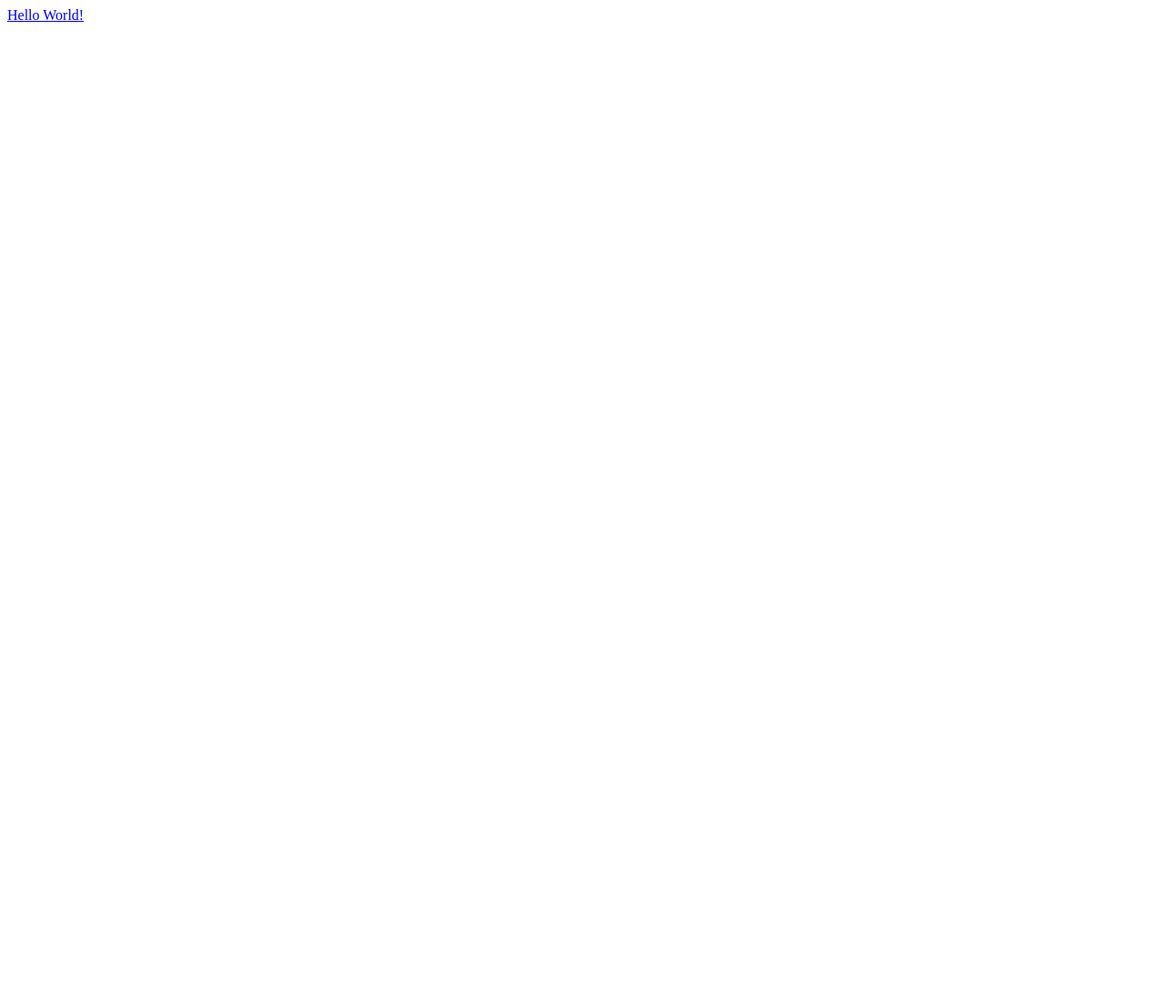
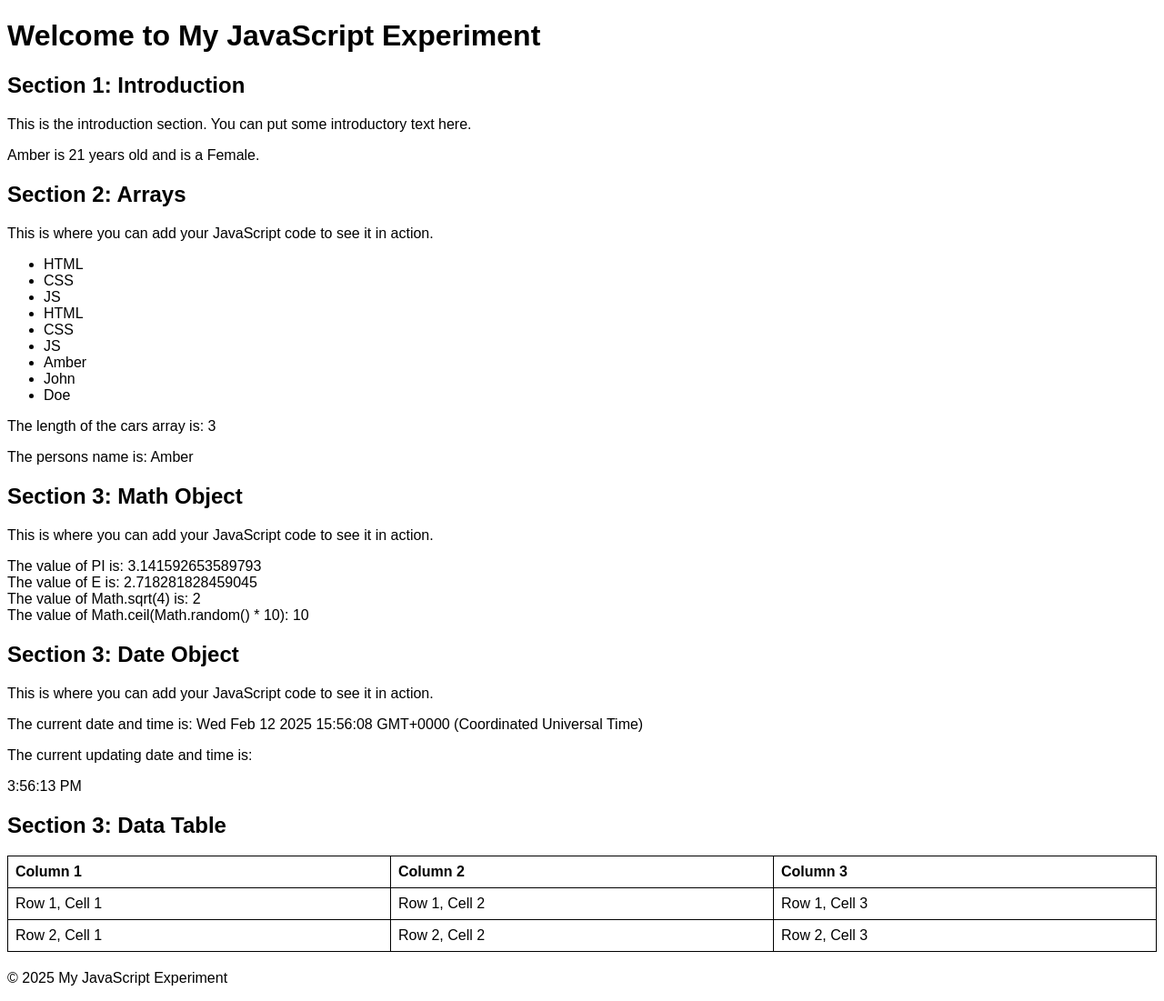
Before and after one commit to Amber1234-tech/HelloApp, a plain HTML site: page index.html in a window 1280 px wide. Shown: the whole page at 91% size. Before the commit the page ends 800 px from the top, so only its background shows below. Drawn offline with Linux system fonts and the light colour scheme.

Commit message:
Using JS to test my skills

```diff
--- a/index.html
+++ b/index.html
@@ -1,8 +1,71 @@
-<!--This is the main html-->
 <!DOCTYPE html>
-<html>
-    <head>
-        <a href="HelloWorld.html">Hello World!</a>
-    </head>
+<html lang="en">
+<head>
+    <meta charset="UTF-8">
+    <meta name="viewport" content="width=device-width, initial-scale=1.0">
+    <title>My Experiment with JavaScript</title>
+	<link rel="stylesheet" href="style.css">
+	<script src="test.js" defer></script>
+</head>
+<body>
+    <header>
+        <h1>Welcome to My JavaScript Experiment</h1>
+    </header>
 
+    <section>
+        <h2>Section 1: Introduction</h2>
+        <p>This is the introduction section. You can put some introductory text here.</p>
+		<div id="output"></div>
+    </section>
+
+    <section>
+        <h2>Section 2: Arrays</h2>
+        <p>This is where you can add your JavaScript code to see it in action.</p>
+        <ul id="array-list"></ul>
+        <p id="array-length"></p>
+        <p id="ass-array">The persons name is: </p>
+    </section>
+
+    <section>
+        <h2>Section 3: Math Object</h2>
+        <p>This is where you can add your JavaScript code to see it in action.</p>
+        <p id="math"></p>
+    </section>
+
+    <section>
+        <h2>Section 3: Date Object</h2>
+        <p>This is where you can add your JavaScript code to see it in action.</p>
+        <p id="date">The current date and time is: </p>
+        <p>The current updating date and time is: <p id="time"></p></p>
+    </section>
+
+    <section>
+        <h2>Section 3: Data Table</h2>
+        <table>
+            <thead>
+                <tr>
+                    <th>Column 1</th>
+                    <th>Column 2</th>
+                    <th>Column 3</th>
+                </tr>
+            </thead>
+            <tbody>
+                <tr>
+                    <td>Row 1, Cell 1</td>
+                    <td>Row 1, Cell 2</td>
+                    <td>Row 1, Cell 3</td>
+                </tr>
+                <tr>
+                    <td>Row 2, Cell 1</td>
+                    <td>Row 2, Cell 2</td>
+                    <td>Row 2, Cell 3</td>
+                </tr>
+            </tbody>
+        </table>
+    </section>
+
+    <footer>
+        <p>&copy; 2025 My JavaScript Experiment</p>
+    </footer>
+</body>
 </html>
--- a/style.css
+++ b/style.css
@@ -1,3 +1,17 @@
-h1{
-    color: aqua;
+body {
+    font-family: Arial, sans-serif;
 }
+section {
+    margin-bottom: 20px;
+}
+table {
+    width: 100%;
+    border-collapse: collapse;
+}
+table, th, td {
+    border: 1px solid black;
+}
+th, td {
+    padding: 8px;
+    text-align: left;
+}
--- /dev/null
+++ b/test.js
@@ -0,0 +1,80 @@
+function person(pname, age, gender) {
+  this.name = pname;
+  this.age = age;
+  this.gender = gender;
+}
+
+var p1 = new person("Amber", 21, "Female");
+var p2 = new person("John", 23, "Male");
+
+var outputDiv = document.getElementById('output');
+outputDiv.innerHTML = p1.name + " is " + p1.age + " years old and is a " + p1.gender + ".<br>";
+
+document.write(p2.name + " is " + p2.age + " years old and is a " + p2.gender + ".");
+
+var courses = new Array("HTML", "CSS", "JS");
+
+var outputs = document.getElementById('array-list');
+
+courses.forEach((course) => {
+  var listItem = document.createElement('li');
+  listItem.innerText = course;
+  outputs.appendChild(listItem);
+});
+
+//arrays are also dynamic in JS you can declare an array and add elements to it later
+var names = new Array();
+names[0] = "Amber";
+names[1] = "John";
+names[2] = "Doe";
+
+//or use the array literal notation to create an array and add elements to it later
+var cars = ["BMW", "Mercedes", "Audi"];
+
+//JS arrays have many useful built-in properties and methods: length returns the length of the array
+var getArrayLength = document.getElementById('array-length');
+var arrayLength = cars.length;
+getArrayLength.innerText = "The length of the cars array is: " + arrayLength;
+
+//the concat() method allows you to combine two arrays and make a totally new array
+var longArray = courses.concat(names);
+longArray.forEach((item) => {
+  var listItem = document.createElement('li');
+  listItem.innerText = item;
+  outputs.appendChild(listItem);
+});
+
+//associative arrays are arrays with named indexes. In JS, objects are associative arrays.
+var person = [];
+person["name"] = "Amber";
+person["age"] = "20";
+person["gender"] = "Female";
+
+var assArray = document.getElementById('ass-array');
+//wanted to insert the persons name into the ass-array <p> but after the words I already had in there.
+assArray.insertAdjacentText('beforeend', person["name"]);
+//If you use a named index, JavaScript will redefine the array to a standard object.
+
+//math object in JS has many useful properties and methods.
+var mathob = document.getElementById('math');
+
+mathob.innerText = "The value of PI is: " + Math.PI;
+mathob.innerText += "\nThe value of E is: " + Math.E;
+mathob.innerText += "\nThe value of Math.sqrt(4) is: " + Math.sqrt(4);
+mathob.innerText += "\nThe value of Math.ceil(Math.random() * 10): " + Math.ceil(Math.random() * 10);
+
+// var n = prompt("Enter a number: ");
+// var answer = Math.sqrt(n);
+// alert("The square root of " + n + " is " + answer);
+
+var d =  new Date(); //stores the current date and time.
+var setdate = document.getElementById('date');
+setdate.insertAdjacentText('beforeend', d);
+
+//update the time every second function
+function updateTime() {
+  var now = new Date();
+  var time = now.toLocaleTimeString();
+  document.getElementById('time').innerHTML = time;
+}
+setInterval(updateTime, 1000);
```
